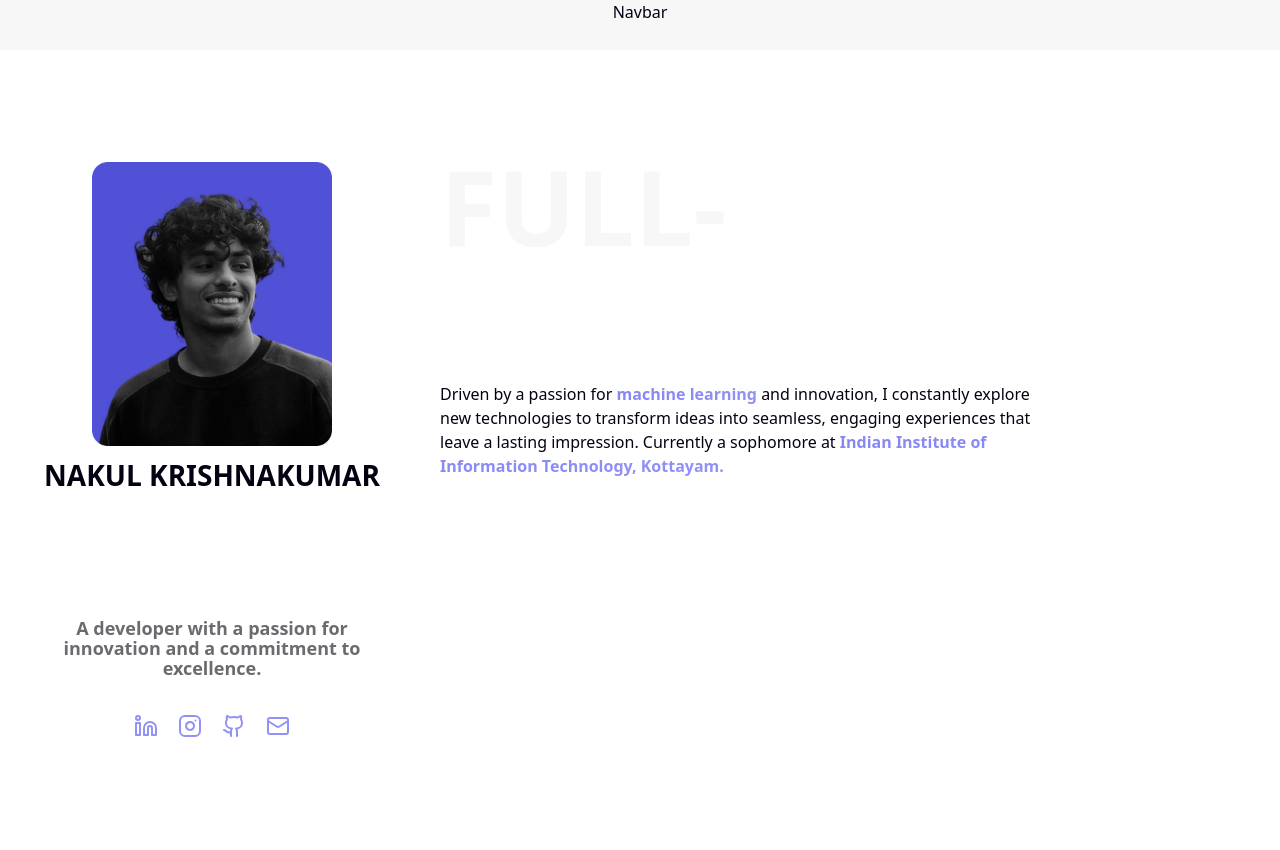
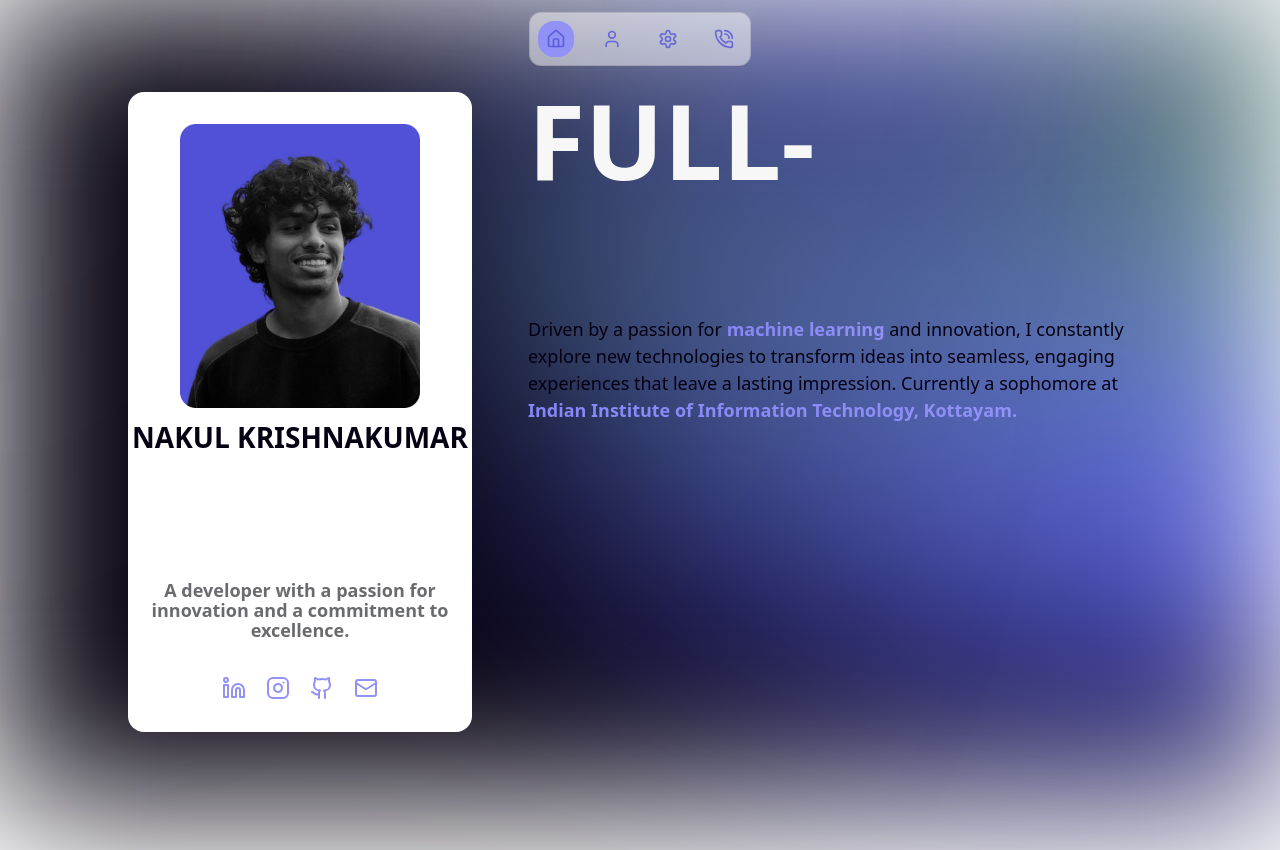
Before and after one commit to nakul-krishnakumar/portfolio, a Next.js app: page / in a window 1280 px wide. After the commit the page ends 812 px from the top, so only its background shows below. Built offline with nearby package versions, Linux system fonts and the light colour scheme.

Commit message:
Added gradient-bg, cursor-follower, navbar

```diff
--- a/app/globals.css
+++ b/app/globals.css
@@ -33,8 +33,16 @@ body {
     text-wrap: balance;
   }
 
+  .main-container {
+    @apply flex flex-col items-center justify-center md:flex-row w-screen h-screen gap-5;
+  }
+
+  .child-wrapper {
+    @apply flex flex-col items-center md:flex-row md:w-[80%] w-screen sm:h-[640px] sm:pt-[4rem] md:pt-0;
+  }
+
   .profile-card {
-    @apply w-[95%] h-auto gap-4 sm:gap-0 sm:h-[640px] bg-white rounded-lg flex flex-col items-center justify-between text-center py-6 sm:py-8 md:w-[344px] sm:my-[3rem] md:my-auto md:fixed;
+    @apply w-[95%] h-auto gap-4 sm:gap-0 sm:h-[640px] bg-white rounded-lg flex flex-col items-center justify-between text-center py-6 sm:py-8 md:w-[344px] md:fixed;
   }
 
   .profile-card_title {
@@ -54,11 +62,11 @@ body {
   }
 
   .about-title {
-    @apply text-white-100 text-[52px] font-bold leading-none -tracking-[1%] text-center mt-8 mb-6 h-[6rem] sm:text-[84px] sm:mt-[6rem] sm:mb-[5rem] md:mb-[8rem] md:text-[104px] sm:leading-[72px] md:leading-[96px] md:text-left;
+    @apply text-white-100 text-[52px] font-bold leading-none -tracking-[1%] text-center mt-8 mb-6 h-[6rem] sm:text-[84px] sm:mt-[10rem] sm:mb-[5rem] md:mt-0 md:mb-[8rem] md:text-[104px] sm:leading-[72px] md:leading-[96px] md:text-left;
   }
 
   .about-paragraph {
-    @apply text-center font-medium text-[16px] w-[98%] max-w-[630px] md:text-left;
+    @apply text-center font-medium text-[16px] w-[98%] max-w-[630px] sm:text-[18px] md:text-left ;
   }
 
   .highlight {
@@ -68,4 +76,8 @@ body {
   .gradient-text {
     @apply bg-gradient-text bg-clip-text text-transparent;
   }
+
+  .navbar_icons {
+    @apply h-5 w-5 text-primary/80 hover:text-primary-200;
+  }
 }
--- a/app/layout.tsx
+++ b/app/layout.tsx
@@ -2,6 +2,9 @@ import type { Metadata } from "next";
 import localFont from "next/font/local";
 import "./globals.css";
 import ProfileCard from "@/components/ProfileCard";
+import Navbar from "@/components/Navbar";
+import { Spotlight } from "@/components/ui/spotlight";
+import MeshGradientBackground from "@/components/ui/mesh-gradient-background"
 
 const poppins = localFont({
   src: [
@@ -69,11 +72,29 @@ export default function RootLayout({
       <body
         className={`${poppins.variable} antialiased relative`}
       >
-        <div className="w-screen h-[50px] text-center bg-white-100 mb-7 sm:mb-24 md:mb-0">Navbar</div>
-        <div className="flex flex-col items-center md:flex-row w-screen h-screen md:px-10 gap-5">
-          <ProfileCard />
-          <div className="md:self-start">
-            {children}
+        {/* Background layer */}
+        <div className="fixed inset-0 overflow-hidden">
+          <MeshGradientBackground />
+        </div>
+
+        {/* Content layer */}
+        <div className="relative z-10">
+          <Spotlight
+            className='bg-primary blur-[400px] -z-10'
+            size={256}
+            springOptions={{
+              bounce: 0.3,
+              duration: 0.1,
+            }}
+          />
+          <Navbar />
+          <div className="main-container">
+            <div className="child-wrapper">
+              <ProfileCard />
+              <div className="md:self-start">
+                {children}
+              </div>
+            </div>
           </div>
         </div>
       </body>
--- a/components/AboutDetails.tsx
+++ b/components/AboutDetails.tsx
@@ -2,7 +2,7 @@ import AnimatedText from "./ui/typed";
 
 const AboutDetails = () => {
   return (
-    <section className="md:ml-[25rem] md:pt-3">
+    <section className="md:ml-[25rem]">
           <AnimatedText >
             <h1 className="about-title">SOFTWARE <br/><span className="gradient-text">ENGINEER</span></h1>
             <h1 className="about-title">FULL-STACK <br/><span className="gradient-text">DEVELOPER</span></h1>
--- /dev/null
+++ b/components/Navbar.tsx
@@ -0,0 +1,57 @@
+import { Home, PhoneCall, Settings, User } from 'lucide-react';
+import { AnimatedBackground } from '@/components/ui/animated-background';
+
+
+const Navbar = () => {
+      const TABS = [
+        {
+          label: 'Home',
+          icon: <Home className='navbar_icons' />,
+        },
+        {
+          label: 'About',
+          icon: <User className='navbar_icons' />,
+        },
+        {
+          label: 'Services',
+          icon: <Settings className='navbar_icons' />,
+        },
+        {
+          label: 'Contact',
+          icon: <PhoneCall className='navbar_icons' />,
+        },
+      ];
+
+  return (
+    <header className="w-full">
+        <nav className="w-full flex justify-center pt-3">
+                <div className='fixed'>
+                  <div className='flex w-full space-x-2 sm:space-x-5 rounded-xl border border-zinc-950/10 bg-white/50 p-2'>
+                    <AnimatedBackground
+                      defaultValue={TABS[0].label}
+                      className='rounded-lg bg-primary-100'
+                      transition={{
+                        type: 'spring',
+                        bounce: 0.2,
+                        duration: 0.3,
+                      }}
+                    >
+                      {TABS.map((tab) => (
+                        <button
+                          key={tab.label}
+                          data-id={tab.label}
+                          type='button'
+                          className='inline-flex h-9 w-9 items-center justify-center text-zinc-500 transition-colors duration-100 focus-visible:outline-2 data-[checked=true]:text-white'
+                        >
+                          {tab.icon}
+                        </button>
+                      ))}
+                    </AnimatedBackground>
+                  </div>
+                </div>
+        </nav>
+    </header>
+  )
+}
+
+export default Navbar;
--- /dev/null
+++ b/components/ui/animated-background.tsx
@@ -0,0 +1,91 @@
+'use client';
+import { cn } from '@/lib/utils';
+import { AnimatePresence, Transition, motion } from 'motion/react';
+import {
+  Children,
+  cloneElement,
+  ReactElement,
+  useEffect,
+  useState,
+  useId,
+} from 'react';
+
+type AnimatedBackgroundProps = {
+  children:
+    | ReactElement<{ 'data-id': string }>[]
+    | ReactElement<{ 'data-id': string }>;
+  defaultValue?: string;
+  onValueChange?: (newActiveId: string | null) => void;
+  className?: string;
+  transition?: Transition;
+  enableHover?: boolean;
+};
+
+export function AnimatedBackground({
+  children,
+  defaultValue,
+  onValueChange,
+  className,
+  transition,
+  enableHover = false,
+}: AnimatedBackgroundProps) {
+  const [activeId, setActiveId] = useState<string | null>(null);
+  const uniqueId = useId();
+
+  const handleSetActiveId = (id: string | null) => {
+    setActiveId(id);
+
+    if (onValueChange) {
+      onValueChange(id);
+    }
+  };
+
+  useEffect(() => {
+    if (defaultValue !== undefined) {
+      setActiveId(defaultValue);
+    }
+  }, [defaultValue]);
+
+  return Children.map(children, (child: any, index) => {
+    const id = child.props['data-id'];
+
+    const interactionProps = enableHover
+      ? {
+          onMouseEnter: () => handleSetActiveId(id),
+          onMouseLeave: () => handleSetActiveId(null),
+        }
+      : {
+          onClick: () => handleSetActiveId(id),
+        };
+
+    return cloneElement(
+      child,
+      {
+        key: index,
+        className: cn('relative inline-flex', child.props.className),
+        'aria-selected': activeId === id,
+        'data-checked': activeId === id ? 'true' : 'false',
+        ...interactionProps,
+      },
+      <>
+        <AnimatePresence initial={false}>
+          {activeId === id && (
+            <motion.div
+              layoutId={`background-${uniqueId}`}
+              className={cn('absolute inset-0', className)}
+              transition={transition}
+              initial={{ opacity: defaultValue ? 1 : 0 }}
+              animate={{
+                opacity: 1,
+              }}
+              exit={{
+                opacity: 0,
+              }}
+            />
+          )}
+        </AnimatePresence>
+        <span className='z-10'>{child.props.children}</span>
+      </>
+    );
+  });
+}
--- /dev/null
+++ b/components/ui/mesh-gradient-background.tsx
@@ -0,0 +1,16 @@
+const MeshGradientBackground = () => {
+    return (
+        <div className="fixed inset-0 w-full h-full">
+            <div className="absolute inset-0 bg-[hsla(257,89%,3%,1)]" style={{
+                backgroundImage: `
+                    radial-gradient(at 68% 4%, hsla(240,43%,43%,0.96) 0px, transparent 50%),
+                    radial-gradient(at 100% 65%, hsla(240,100%,70%,0.88) 0px, transparent 50%),
+                    radial-gradient(at 100% 17%, hsla(108,34%,56%,1) 0px, transparent 50%),
+                    radial-gradient(at 94% 37%, hsla(200,61%,63%,1) 0px, transparent 50%)`,
+                filter: 'blur(80px)',
+            }} />
+        </div>
+    );
+}
+
+export default MeshGradientBackground;
--- /dev/null
+++ b/components/ui/spotlight.tsx
@@ -0,0 +1,81 @@
+'use client';
+import React, { useRef, useState, useCallback, useEffect } from 'react';
+import { motion, useSpring, useTransform, SpringOptions } from 'motion/react';
+import { cn } from '@/lib/utils';
+
+type SpotlightProps = {
+  className?: string;
+  size?: number;
+  springOptions?: SpringOptions;
+};
+
+export function Spotlight({
+  className,
+  size = 200,
+  springOptions = { bounce: 0 },
+}: SpotlightProps) {
+  const containerRef = useRef<HTMLDivElement>(null);
+  const [isHovered, setIsHovered] = useState(false);
+  const [parentElement, setParentElement] = useState<HTMLElement | null>(null);
+
+  const mouseX = useSpring(0, springOptions);
+  const mouseY = useSpring(0, springOptions);
+
+  const spotlightLeft = useTransform(mouseX, (x) => `${x - size / 2}px`);
+  const spotlightTop = useTransform(mouseY, (y) => `${y - size / 2}px`);
+
+  useEffect(() => {
+    if (containerRef.current) {
+      const parent = containerRef.current.parentElement;
+      if (parent) {
+        parent.style.position = 'relative';
+        parent.style.overflow = 'hidden';
+        setParentElement(parent);
+      }
+    }
+  }, []);
+
+  const handleMouseMove = useCallback(
+    (event: MouseEvent) => {
+      if (!parentElement) return;
+      const { left, top } = parentElement.getBoundingClientRect();
+      mouseX.set(event.clientX - left);
+      mouseY.set(event.clientY - top);
+    },
+    [mouseX, mouseY, parentElement]
+  );
+
+  useEffect(() => {
+    if (!parentElement) return;
+
+    parentElement.addEventListener('mousemove', handleMouseMove);
+    parentElement.addEventListener('mouseenter', () => setIsHovered(true));
+    parentElement.addEventListener('mouseleave', () => setIsHovered(false));
+
+    return () => {
+      parentElement.removeEventListener('mousemove', handleMouseMove);
+      parentElement.removeEventListener('mouseenter', () => setIsHovered(true));
+      parentElement.removeEventListener('mouseleave', () =>
+        setIsHovered(false)
+      );
+    };
+  }, [parentElement, handleMouseMove]);
+
+  return (
+    <motion.div
+      ref={containerRef}
+      className={cn(
+        'pointer-events-none absolute rounded-full bg-[radial-gradient(circle_at_center,var(--tw-gradient-stops),transparent_70%)] transition-opacity duration-200',
+        'from-primary via-white to-white',
+        isHovered ? 'opacity-100' : 'opacity-0',
+        className
+      )}
+      style={{
+        width: size,
+        height: size,
+        left: spotlightLeft,
+        top: spotlightTop,
+      }}
+    />
+  );
+}
--- a/package.json
+++ b/package.json
@@ -12,7 +12,7 @@
     "class-variance-authority": "^0.7.1",
     "clsx": "^2.1.1",
     "lucide-react": "^0.469.0",
-    "motion": "^11.15.0",
+    "motion": "^11.16.0",
     "next": "14.2.21",
     "react": "^18",
     "react-dom": "^18",
```
Also changed, not shown: components/ui/animated-tabs.tsx (added), 1 other file (tests, documents, lock files or other folders).
